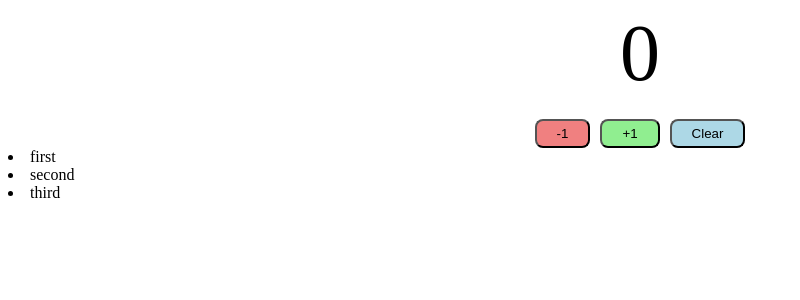
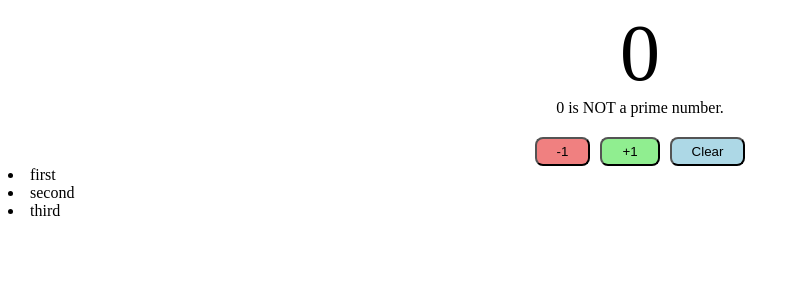
Before and after one commit to BusoArnaud/esgi-al1, an Angular app: page / in a window 1280 px wide. Shown: the top 300 px of the page, without its empty margins (0-800 px from the left). Built offline with nearby package versions, Linux system fonts and the light colour scheme.

Commit message:
use primeNumber

```diff
--- a/src/app/components/counter/counter.component.html
+++ b/src/app/components/counter/counter.component.html
@@ -1,5 +1,6 @@
 <div class="container">
   <div>{{ counter }}</div>
+  <div>{{ counter | primeNumber }}</div>
   <div class="actions">
     <app-button [text]="'-1'" [color]="'red'" (buttonClicked)="minus()"></app-button>
     <app-button [text]="'+1'" [color]="'green'" (buttonClicked)="add()"></app-button>
```
